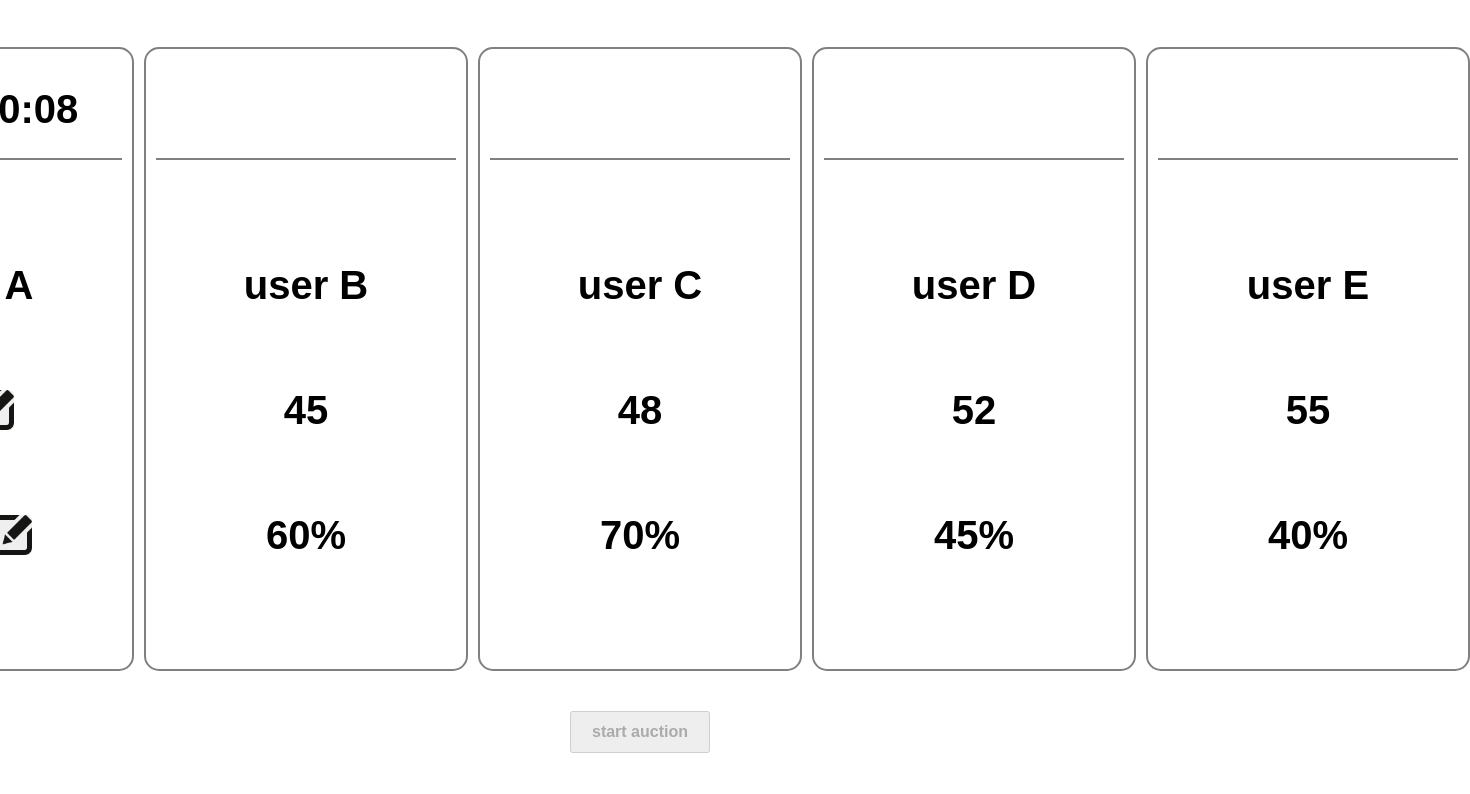
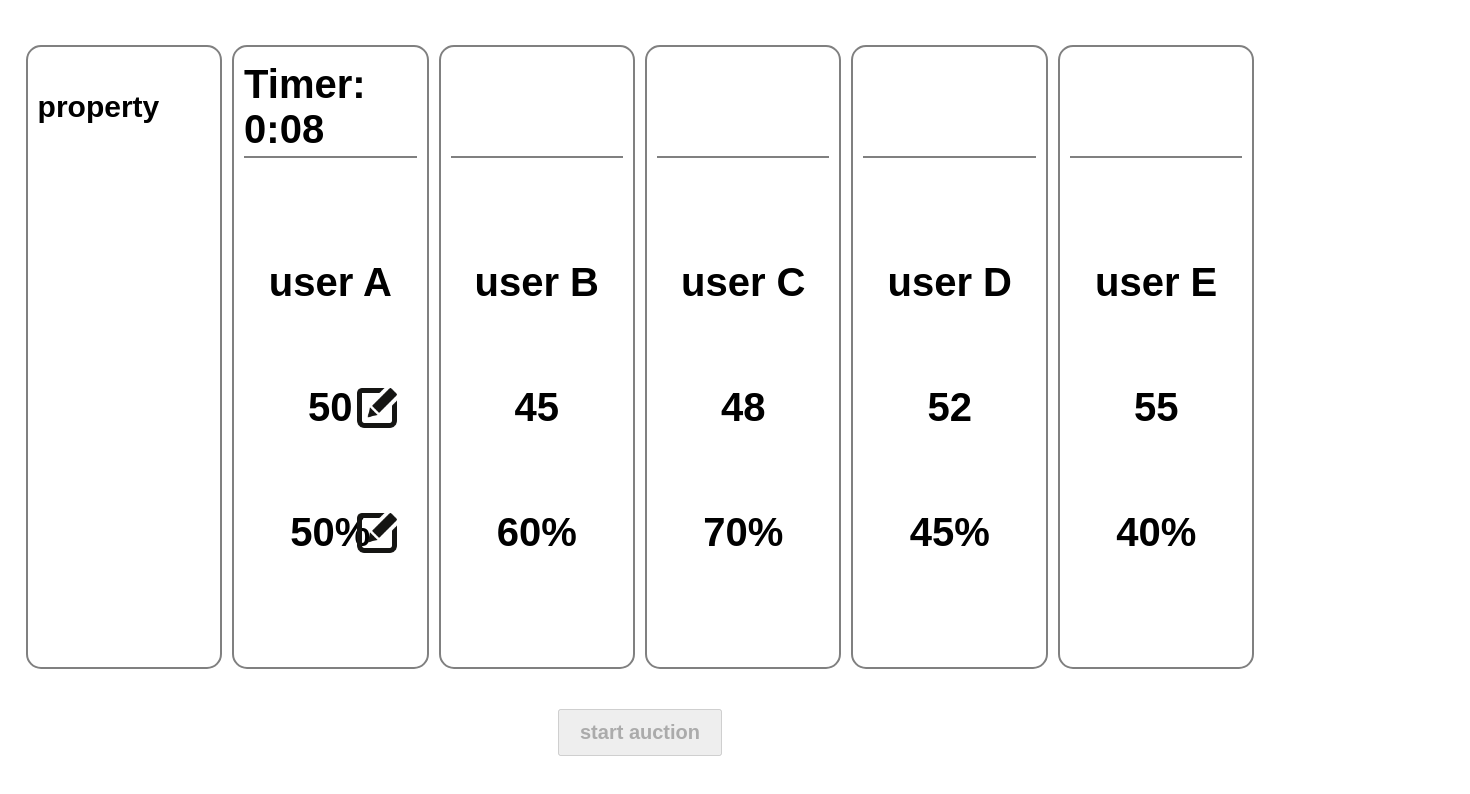
Before and after one commit to deniSwd/auction-timer, a React (Create React App) app: page / in a window 1280 px wide. Both pictures are taken after a click on the button "start auction". Shown: the top 794 px of the page, 1470 px wide, since content can reach past the window. Built offline with nearby package versions, Linux system fonts and the light colour scheme.

Commit message:
feat:property block, style:editbutton and property component

```diff
--- a/src/App.module.scss
+++ b/src/App.module.scss
@@ -9,14 +9,29 @@
   .timersWrap {
     display: flex;
     justify-content: center;
+    width: 96%;
     gap: 10px;
+
+    .propertiesList{
+      display: grid;
+      align-items: center;
+      grid-template-rows: 1fr 5fr;
+      width: 16%;
+      height: 600px;
+      font-size: 30px;
+      font-family: Arial, sans-serif;
+      font-weight: bold;
+      border: 2px solid gray;
+      border-radius: 15px;
+      padding: 10px;
+    }
   }
 
   button {
     margin-top: 40px;
     padding: 10px 20px;
     cursor: pointer;
-    font-size: 16px;
+    font-size: 20px;
     font-family: Arial, sans-serif;
     font-weight: bold;
   }
--- a/src/App.tsx
+++ b/src/App.tsx
@@ -37,6 +37,9 @@ export const App: FC = () => {
   return (
     <div className={s.app}>
       <div className={s.timersWrap}>
+        <div className={s.propertiesList}>
+          property
+        </div>
         {data.participants.map(p => <Timer valueTimer={value}
                                            userData={p}
                                            currentId={currentId} />)}
--- a/src/components/macro/Timer.module.scss
+++ b/src/components/macro/Timer.module.scss
@@ -2,7 +2,7 @@
   display: grid;
   align-items: center;
   grid-template-rows: 1fr 5fr;
-  width: 300px;
+  width: 16%;
   height: 600px;
   font-size: 40px;
   font-family: Arial, sans-serif;
@@ -27,39 +27,5 @@
     justify-content: center;
     align-items: center;
     gap: 80px;
-
-    .propertyValue {
-      display: flex;
-      justify-content: center;
-      align-items: center;
-      input {
-        height: 40px;
-        width: 140px;
-        padding: 0 5px;
-        font-size: 40px;
-        line-height: 38px;
-        font-family: Arial, sans-serif;
-        font-weight: bold;
-      }
-    }
-
-    .editModeButton {
-      display: flex;
-      justify-content: center;
-      align-items: center;
-
-      button {
-        height: 40px;
-        width: 40px;
-        padding: 0;
-        margin: 0;
-        text-align: center;
-        border: none;
-        border-radius: 5px;
-        img{
-          width: 100%;
-        }
-      }
-    }
   }
 }
--- a/src/components/macro/Timer.tsx
+++ b/src/components/macro/Timer.tsx
@@ -1,7 +1,6 @@
 import { FC } from 'react'
 import s from './Timer.module.scss'
 import { Participant } from '../../MainTypes'
-import { Button } from '../micro/EditButton'
 import { Property } from '../micro/Property'
 
 type TimerProps = {
--- a/src/components/micro/EditButton.tsx
+++ b/src/components/micro/EditButton.tsx
@@ -1,5 +1,6 @@
 import yesButtonImg from '../../assets/yes.png'
 import editModeButtonImg from '../../assets/editModeButtonImg.png'
+import s from './editButton.module.scss'
 import { FC } from 'react'
 
 type ButtonProps = {
@@ -9,11 +10,11 @@ type ButtonProps = {
 
 export const Button:FC<ButtonProps> = ({editMode,setEditMode}) => {
   return (
-    <button
+    <div className={s.editButton}
       onClick={() => setEditMode(!editMode)}>
       {editMode ?
         <img src={yesButtonImg} alt={'V'} /> :
         <img src={editModeButtonImg} alt={'!'} />}
-    </button>
+    </div>
   )
 }
--- /dev/null
+++ b/src/components/micro/Property.module.scss
@@ -0,0 +1,27 @@
+.propertyWrap {
+  position: relative;
+  display: flex;
+  justify-content: center;
+  align-items: center;
+  width: 100%;
+
+  .propertyValue {
+
+    input {
+      height: 40px;
+      width: 140px;
+      padding: 0 5px;
+      font-size: 40px;
+      line-height: 38px;
+      font-family: Arial, sans-serif;
+      font-weight: bold;
+    }
+  }
+
+  .editModeButton {
+    position: absolute;
+    right: 0;
+    top: 50%;
+    translate: 0 -50%;
+  }
+}
--- a/src/components/micro/Property.tsx
+++ b/src/components/micro/Property.tsx
@@ -1,5 +1,5 @@
 import { FC, useEffect, useState } from 'react'
-import s from '../macro/Timer.module.scss'
+import s from './Property.module.scss'
 import { Button } from './EditButton'
 
 type PropertyProps = {
@@ -16,8 +16,10 @@ export const Property: FC<PropertyProps> = ({ isDisplay, userDataProperty }) =>
   }, [isDisplay])
 
   return (
-    <div className={s.propertyValue}>
-      {isDisplay && editMode ? <input value={userDataProperty} /> : userDataProperty}
+    <div className={s.propertyWrap}>
+      <div className={s.propertyValue}>
+        {isDisplay && editMode ? <input value={userDataProperty} /> : userDataProperty}
+      </div>
       <div className={s.editModeButton}>
         {isDisplay && <Button editMode={editMode} setEditMode={setEditMode} />}
       </div>
--- /dev/null
+++ b/src/components/micro/editButton.module.scss
@@ -0,0 +1,13 @@
+.editButton {
+  height: 40px;
+  width: 40px;
+  padding: 0;
+  margin: 0;
+  text-align: center;
+  border: none;
+  border-radius: 5px;
+  cursor: pointer;
+  img{
+    width: 100%;
+  }
+}
```
